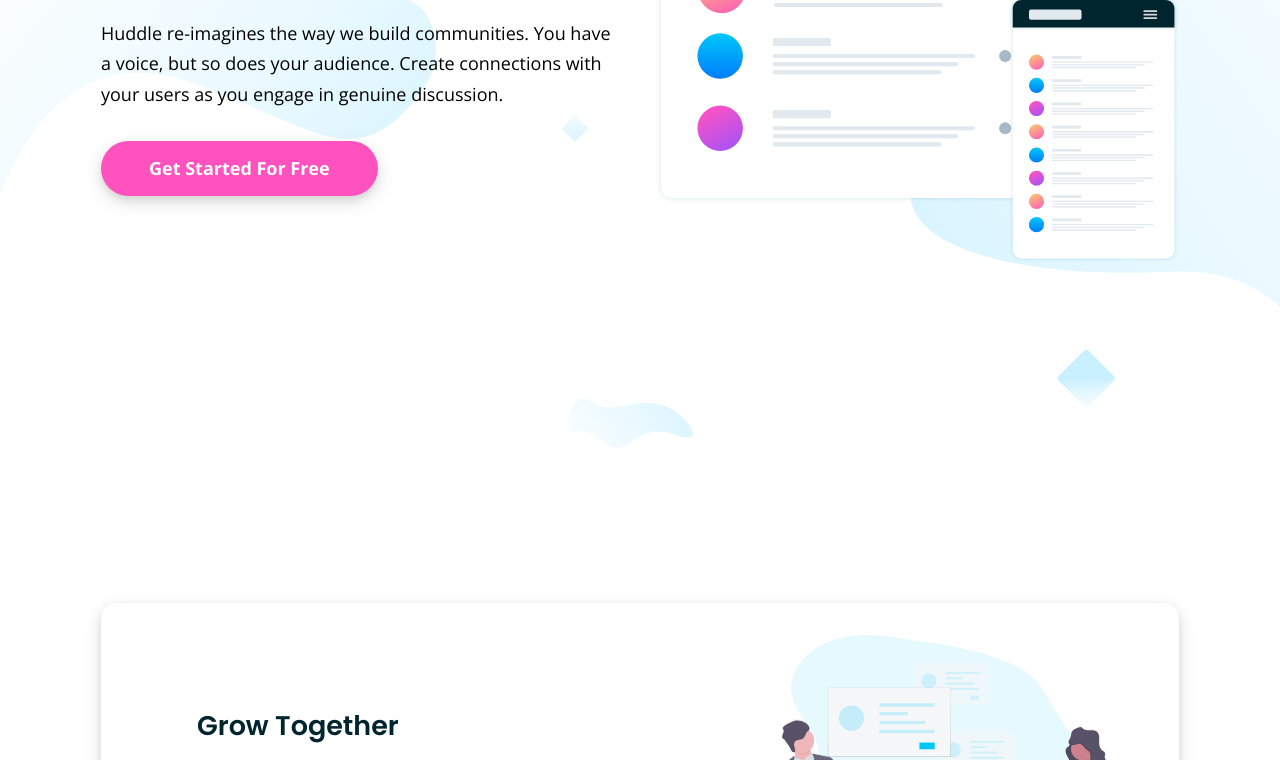
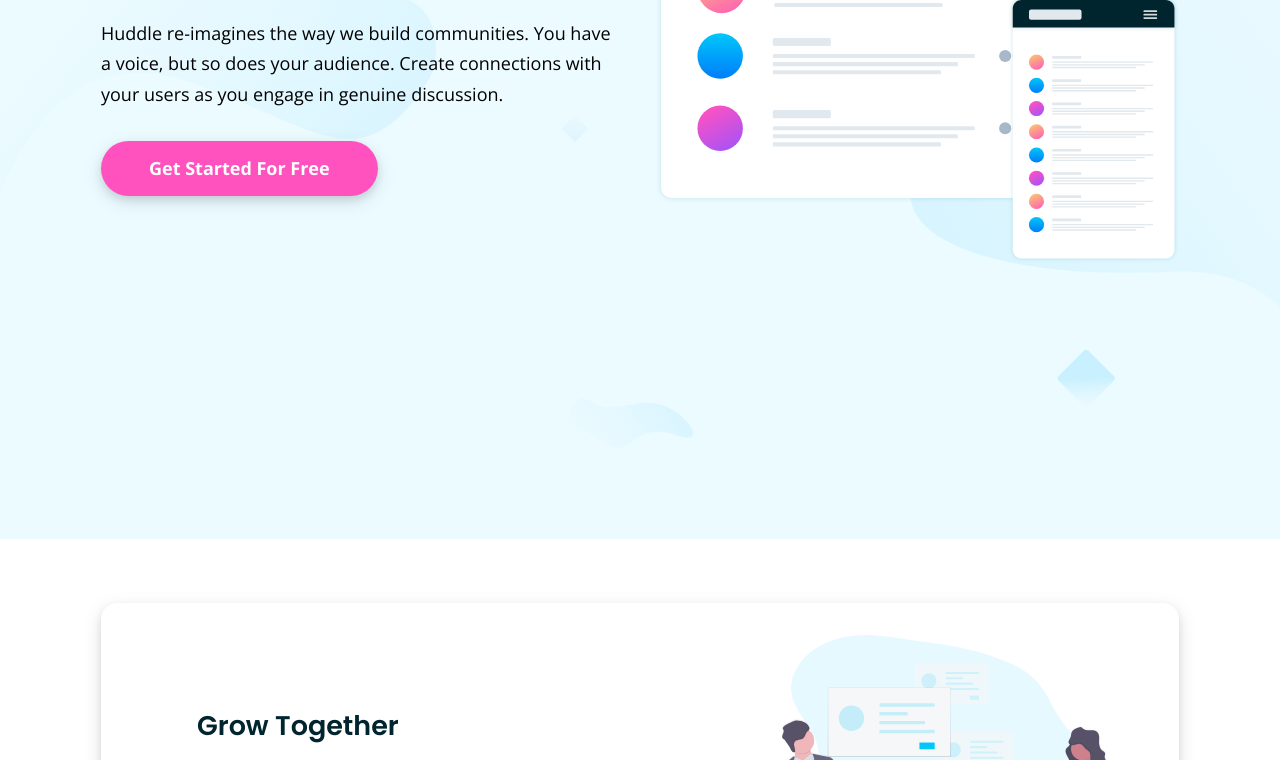
Before and after one commit to Mitko90/Huddle-Landing-Page-With-Alternating-Feature-Blocks, a plain HTML site: page index.html in a window 1280 px wide. Shown: the part 261-1021 px from the top of the page. Drawn offline with nearby package versions, Linux system fonts and the light colour scheme.

Commit message:
Update style.css

```diff
--- a/style.css
+++ b/style.css
@@ -118,6 +118,7 @@ ul{list-style:none}
 
 .hero{
   background-image: url(images/bg-hero-mobile.svg);
+  background-color: var(--clr-Very-Pale-Cyan);
   background-repeat: no-repeat;
   background-size: cover;
 }
```
